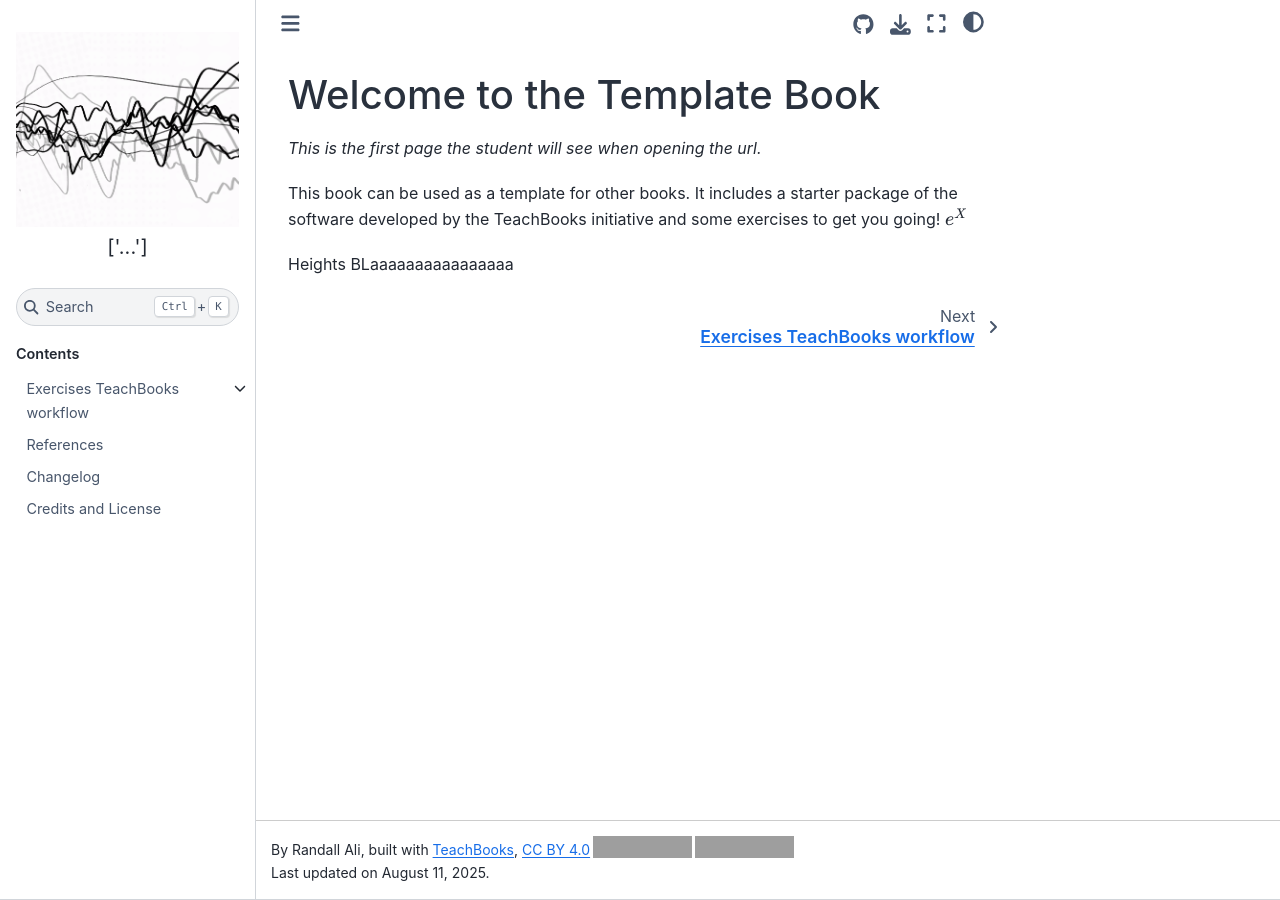
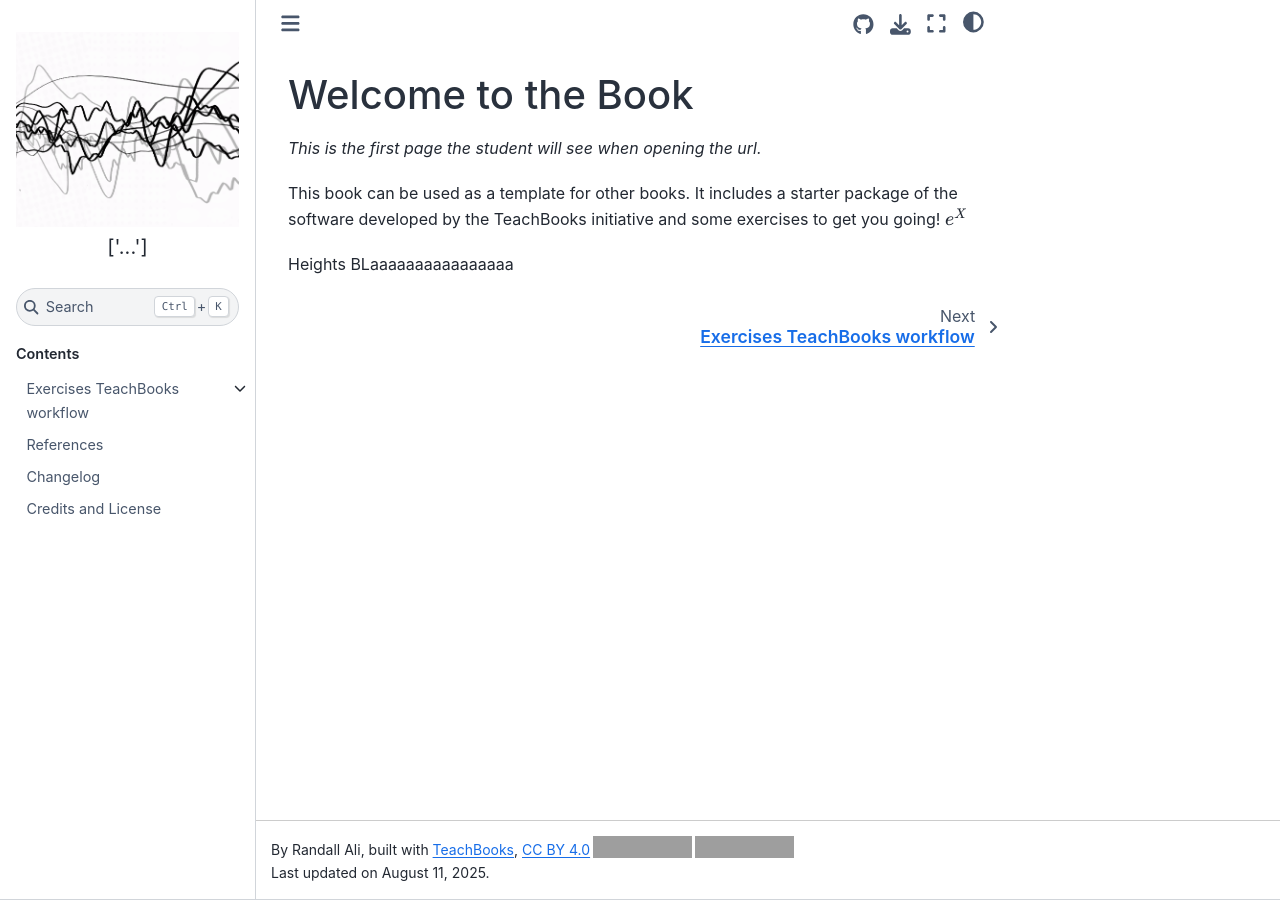
Before and after one commit to randyaliased/acspjbook, a Jupyter Book: the page built from book/intro.md, in a window 1280 px wide. Built offline with Jupyter Book 1.0.4 settings and Sphinx 7.4.7 and the Sphinx Book theme 1.1.4, drawn with Linux system fonts in a browser that asks for light colours; pages that are not in the unit, such as notebooks, are missing from menus; comment, search, counter and statistics services are not loaded; grey boxes are pictures that could not be loaded.

Commit message:
structure change

```diff
--- a/book/intro.md
+++ b/book/intro.md
@@ -1,5 +1,5 @@
 (intro)=
-# Welcome to the Template Book
+# Welcome to the Book
 
 _This is the first page the student will see when opening the url._
 
```
